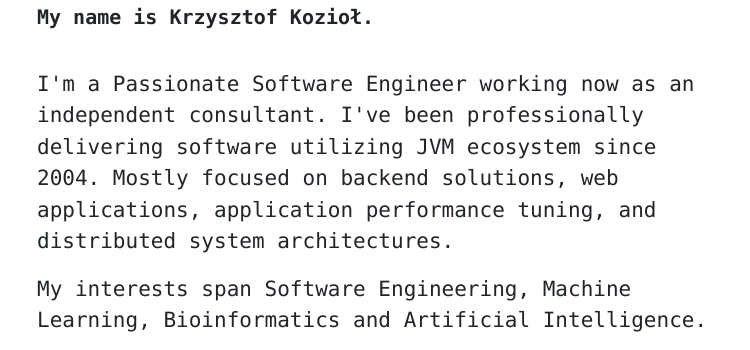
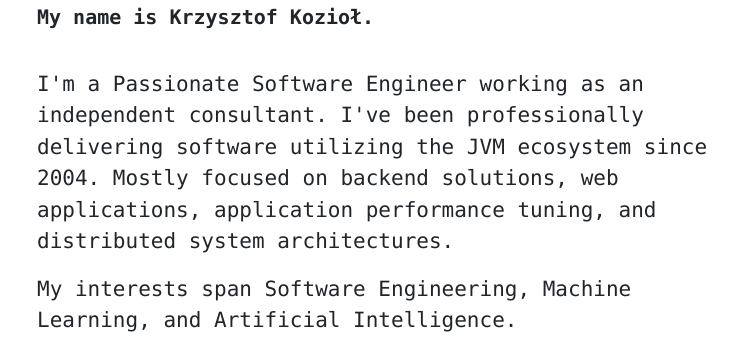
Before and after one commit to koziolk/koziolk.github.io, a plain HTML site: page index.html in a window 1280 px wide. Shown: the part 178-528 px from the top of the page, 378-1128 px from the left. Drawn offline with nearby package versions, Linux system fonts and the light colour scheme.

Commit message:
Update index.html

```diff
--- a/index.html
+++ b/index.html
@@ -29,8 +29,8 @@
       <h5>Krzysztof Kozioł</h5>
       <div class="social">
 	<h5>
-		<a href="https://github.com/koziolk"><i class="fab fa-github"></i></a>
-		<a href="https://gitlab.com/koziolk"><i class="fab fa-gitlab"></i></a>
+	  <a href="https://github.com/koziolk"><i class="fab fa-github"></i></a>
+	  <a href="https://gitlab.com/koziolk"><i class="fab fa-gitlab"></i></a>
 	  <a href="https://twitter.com/krkoziol"><i class="fab fa-twitter"></i></a>
 	  <a href="https://linkedin.com/in/krkoziol"><i class="fab fa-linkedin"></i></a>
 	</h5>
@@ -48,11 +48,11 @@
 
       <br>
 
-      <p>I'm a Passionate Software Engineer working now as an independent consultant.
-      I've been professionally delivering software utilizing JVM ecosystem since 2004. Mostly focused on backend solutions,
+      <p>I'm a Passionate Software Engineer working as an independent consultant.
+      I've been professionally delivering software utilizing the JVM ecosystem since 2004. Mostly focused on backend solutions,
       web applications, application performance tuning, and distributed system architectures.</p>
 
-      <p>My interests span Software Engineering, Machine Learning, Bioinformatics and Artificial Intelligence.</p>
+      <p>My interests span Software Engineering, Machine Learning, and Artificial Intelligence.</p>
 
       <p>Outside of programming I enjoy traveling, sailing, and spending time with my family and friends.</p>
 
```
